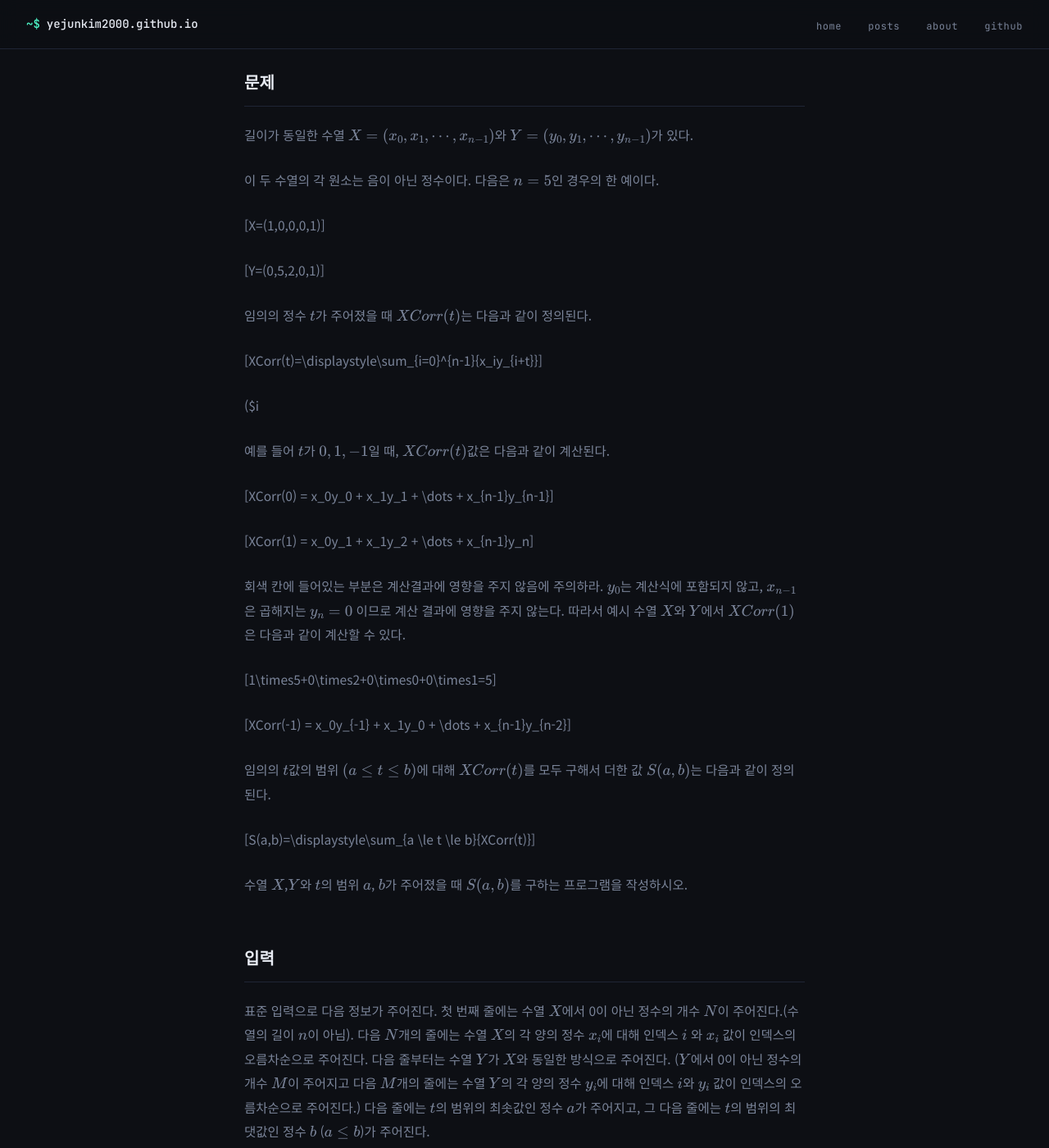
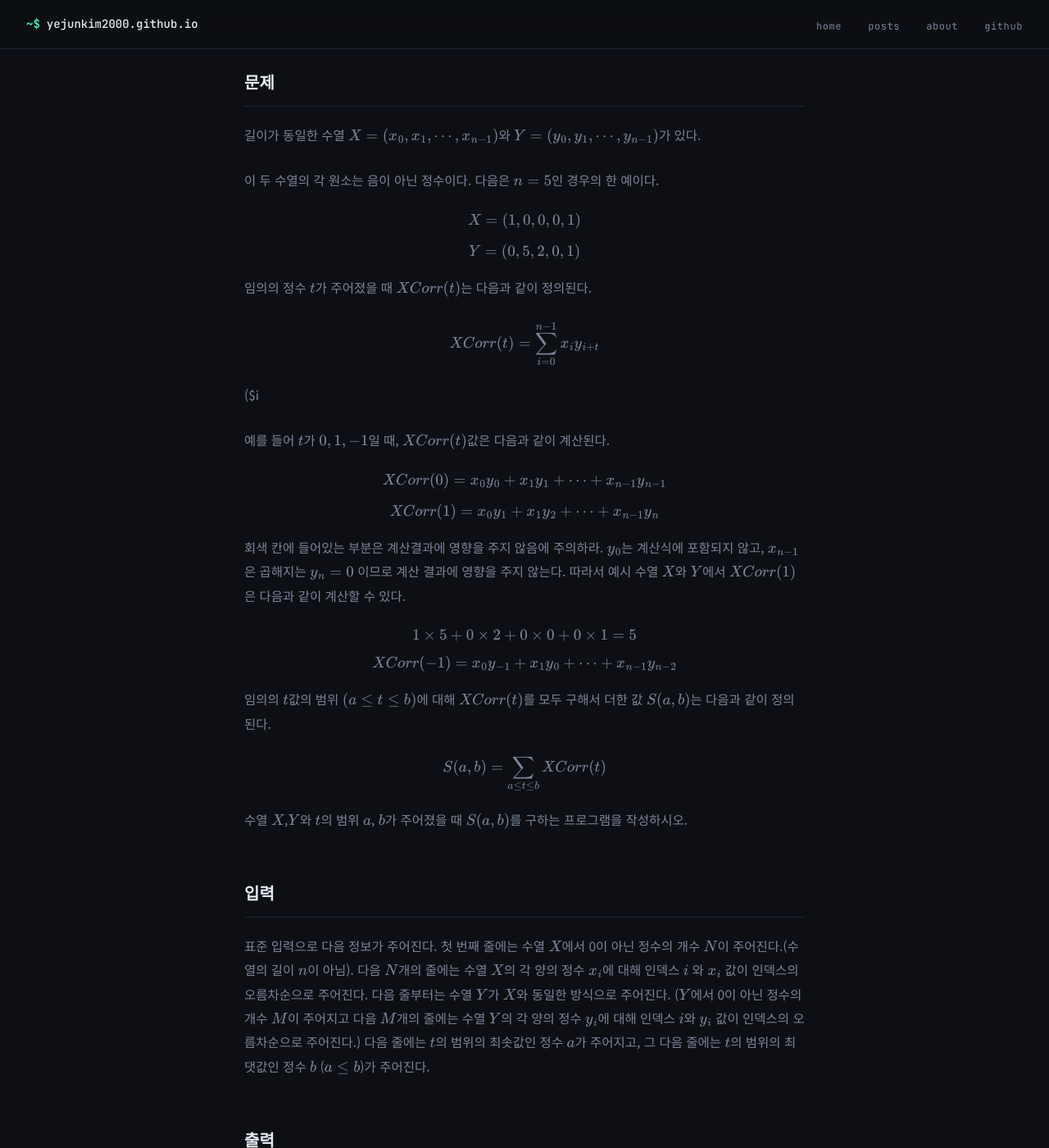
Before and after one commit to yejunkim2000/yejunkim2000.github.io, a Jekyll site: the page built from _posts/2026-04-17-boj-15976.md, in a window 1280 px wide and 1400 px high, scrolled down 448 px. Shown: the whole window at 82% size. Built offline with Jekyll 4.4.1, drawn with Linux system fonts in a browser that asks for light colours.

Commit message:
Add files via upload

```diff
--- a/_posts/2026-04-17-boj-15976.md
+++ b/_posts/2026-04-17-boj-15976.md
@@ -19,37 +19,53 @@ tags: [백준, BOJ, C++, PS]
 
 이 두 수열의 각 원소는 음이 아닌 정수이다. 다음은 $n=5$인 경우의 한 예이다.
 
-\[X=(1,0,0,0,1)\]
+$$
+X=(1,0,0,0,1)
+$$
 
-\[Y=(0,5,2,0,1)\]
+$$
+Y=(0,5,2,0,1)
+$$
 
 임의의 정수 $t$가 주어졌을 때 $XCorr(t)$는 다음과 같이 정의된다.
 
-\[XCorr(t)=\displaystyle\sum_{i=0}^{n-1}{x_iy_{i+t}}\]
+$$
+XCorr(t)=\displaystyle\sum_{i=0}^{n-1}{x_iy_{i+t}}
+$$
 
 ($i
 
 예를 들어 $t$가 $0, 1, -1$일 때, $XCorr(t)$값은 다음과 같이 계산된다.
 
-\[XCorr(0) = x_0y_0 + x_1y_1 + \dots + x_{n-1}y_{n-1}\]
+$$
+XCorr(0) = x_0y_0 + x_1y_1 + \dots + x_{n-1}y_{n-1}
+$$
 
 
 
-\[XCorr(1) = x_0y_1 + x_1y_2 + \dots + x_{n-1}y_n\]
+$$
+XCorr(1) = x_0y_1 + x_1y_2 + \dots + x_{n-1}y_n
+$$
 
 
 
 회색 칸에 들어있는 부분은 계산결과에 영향을 주지 않음에 주의하라. $y_0$는 계산식에 포함되지 않고, $x_{n-1}$은 곱해지는 $y_n=0$ 이므로 계산 결과에 영향을 주지 않는다. 따라서 예시 수열 $X$와 $Y$에서 $XCorr(1)$은 다음과 같이 계산할 수 있다.
 
-\[1\times5+0\times2+0\times0+0\times1=5\]
+$$
+1\times5+0\times2+0\times0+0\times1=5
+$$
 
-\[XCorr(-1) = x_0y_{-1} + x_1y_0 + \dots + x_{n-1}y_{n-2}\]
+$$
+XCorr(-1) = x_0y_{-1} + x_1y_0 + \dots + x_{n-1}y_{n-2}
+$$
 
 
 
 임의의 $t$값의 범위 $(a \le t \le b)$에 대해 $XCorr(t)$를 모두 구해서 더한 값 $S(a,b)$는 다음과 같이 정의된다.
 
-\[S(a,b)=\displaystyle\sum_{a \le t \le b}{XCorr(t)}\]
+$$
+S(a,b)=\displaystyle\sum_{a \le t \le b}{XCorr(t)}
+$$
 
 수열 $X$,$Y$와 $t$의 범위 $a$, $b$가 주어졌을 때 $S(a,b)$를 구하는 프로그램을 작성하시오.
 
```
